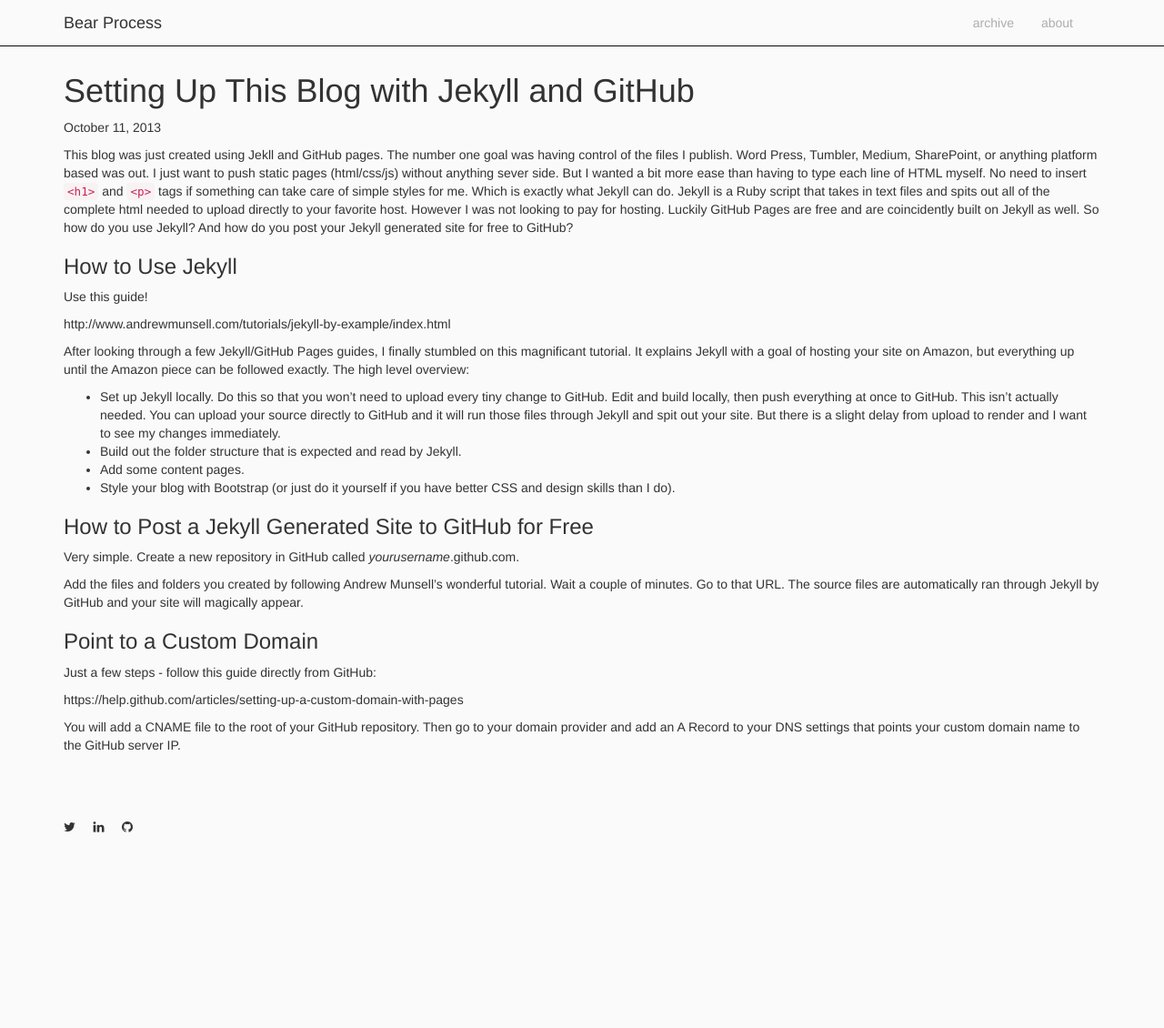
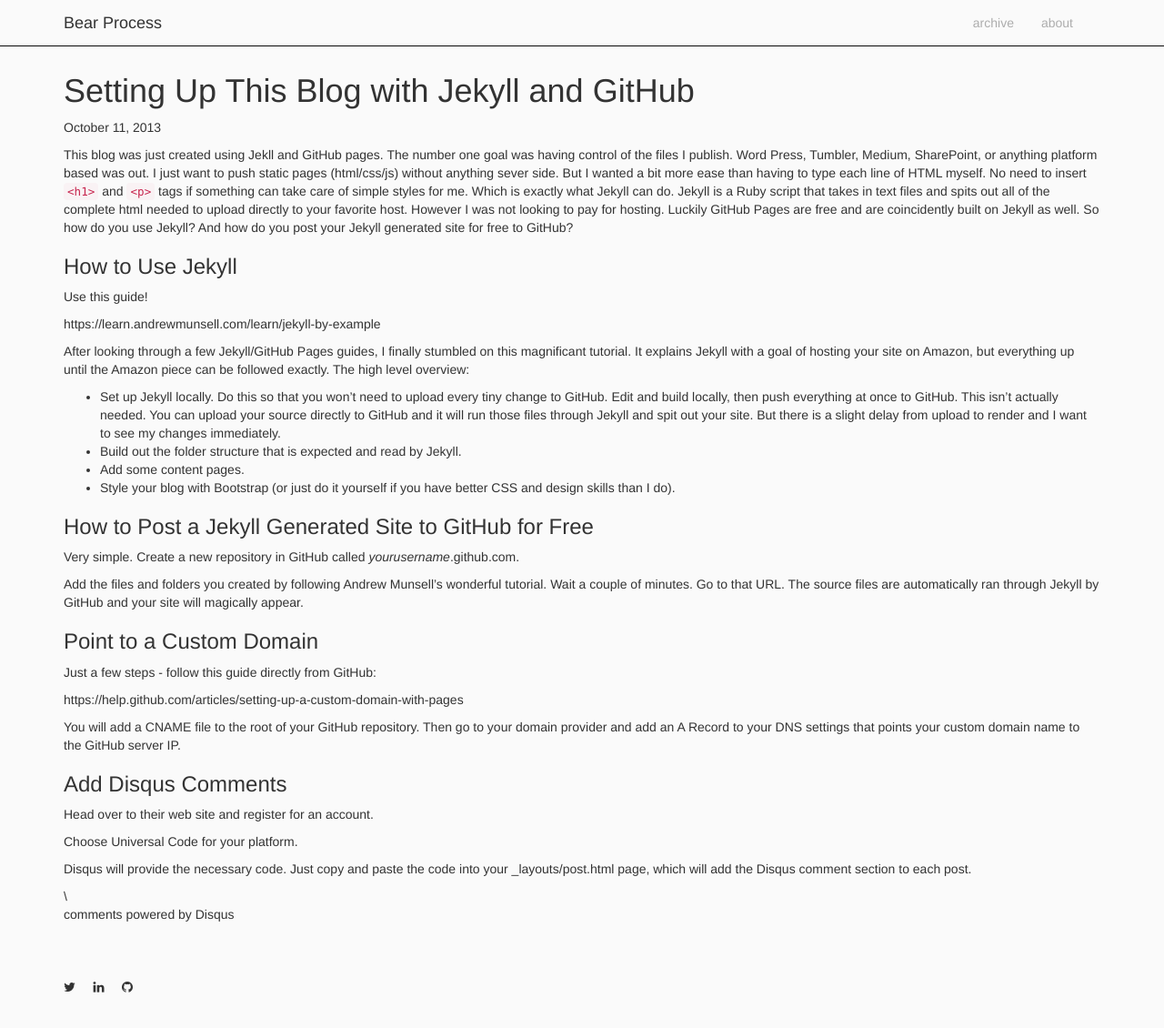
Before and after one commit to drquinn/drquinn.github.com, a Jekyll site: the page built from _posts/2013-10-11-Blogging-With-Jekyll-And-GitHub-Pages.md, in a window 1280 px wide and 1155 px high. Shown: the top 1130 px of the window at 91% size. Built offline with Jekyll 4.4.1, drawn with Linux system fonts in a browser that asks for light colours; Markdown is read by kramdown in place of the engine named in the settings; comment, search, counter and statistics services are not loaded.

Commit message:
add disqus

```diff
--- a/_layouts/post.html
+++ b/_layouts/post.html
@@ -6,7 +6,38 @@
 		<p>{{ page.date | date: "%B %e, %Y" }}</p>
 
 		{{ content }}
+
+		<!-- Disqus Comment Count -->
+		<script type="text/javascript">
+		/* * * CONFIGURATION VARIABLES: EDIT BEFORE PASTING INTO YOUR WEBPAGE * * */
+		var disqus_shortname = 'bearprocess'; // required: replace example with your forum shortname
+		/* * * DON'T EDIT BELOW THIS LINE * * */
+		(function () {
+		    var s = document.createElement('script'); s.async = true;
+		    s.type = 'text/javascript';
+		    s.src = '//' + disqus_shortname + '.disqus.com/count.js';
+		    (document.getElementsByTagName('HEAD')[0] || document.getElementsByTagName('BODY')[0]).appendChild(s);
+		}());
+		</script>
+
+\		<!-- Disqus Comments -->
+		<div id="disqus_thread"></div>
+		<script type="text/javascript">
+		    /* * * CONFIGURATION VARIABLES: EDIT BEFORE PASTING INTO YOUR WEBPAGE * * */
+		    var disqus_shortname = 'bearprocess'; // required: replace example with your forum shortname
+		    /* * * DON'T EDIT BELOW THIS LINE * * */
+		    (function() {
+		        var dsq = document.createElement('script'); dsq.type = 'text/javascript'; dsq.async = true;
+		        dsq.src = '//' + disqus_shortname + '.disqus.com/embed.js';
+		        (document.getElementsByTagName('head')[0] || document.getElementsByTagName('body')[0]).appendChild(dsq);
+		    })();
+		</script>
+		<noscript>Please enable JavaScript to view the <a href="http://disqus.com/?ref_noscript">comments powered by Disqus.</a></noscript>
+		<a href="http://disqus.com" class="dsq-brlink">comments powered by <span class="logo-disqus">Disqus</span></a>
+
 	</div>
 </div>
 
+
+
 {% include footer.html %}
--- a/_posts/2013-10-11-Blogging-With-Jekyll-And-GitHub-Pages.md
+++ b/_posts/2013-10-11-Blogging-With-Jekyll-And-GitHub-Pages.md
@@ -9,7 +9,7 @@
 
 Use this guide!
 
-[http://www.andrewmunsell.com/tutorials/jekyll-by-example/index.html](http://www.andrewmunsell.com/tutorials/jekyll-by-example/index.html)
+[https://learn.andrewmunsell.com/learn/jekyll-by-example](https://learn.andrewmunsell.com/learn/jekyll-by-example)
 
 After looking through a few Jekyll/GitHub Pages guides, I finally stumbled on this magnificant tutorial.  It explains Jekyll with a goal of hosting your site on Amazon, but everything up until the Amazon piece can be followed exactly.  The high level overview:
 
@@ -33,3 +33,11 @@
 [https://help.github.com/articles/setting-up-a-custom-domain-with-pages](https://help.github.com/articles/setting-up-a-custom-domain-with-pages)
 
 You will add a CNAME file to the root of your GitHub repository. Then go to your domain provider and add an A Record to your DNS settings that points your custom domain name to the GitHub server IP.
+
+### Add Disqus Comments
+
+Head over to their [web site](http://disqus.com/) and register for an account.
+
+Choose Universal Code for your platform.
+
+Disqus will provide the necessary code.  Just copy and paste the code into your _layouts/post.html page, which will add the Disqus comment section to each post.
```
